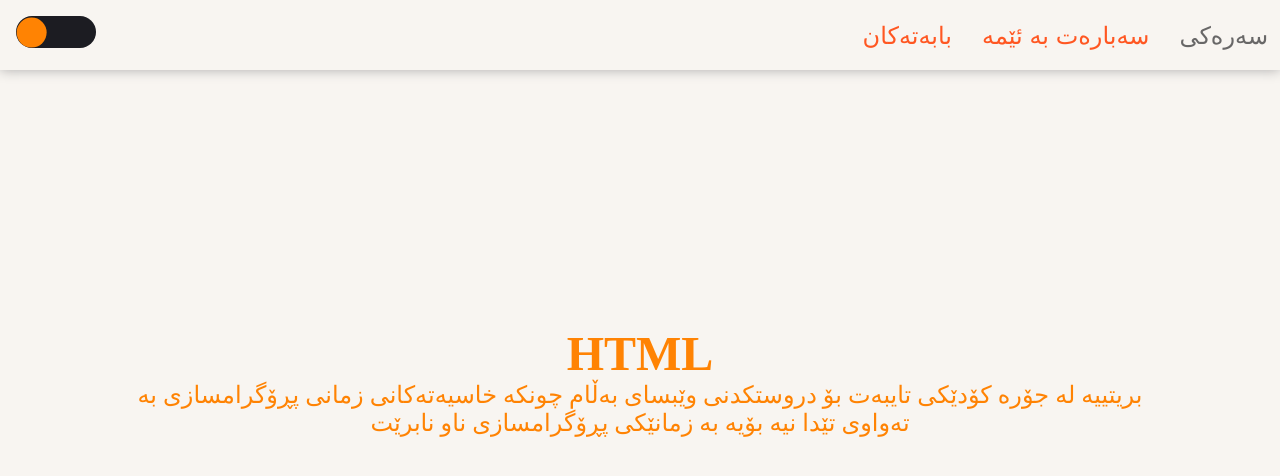
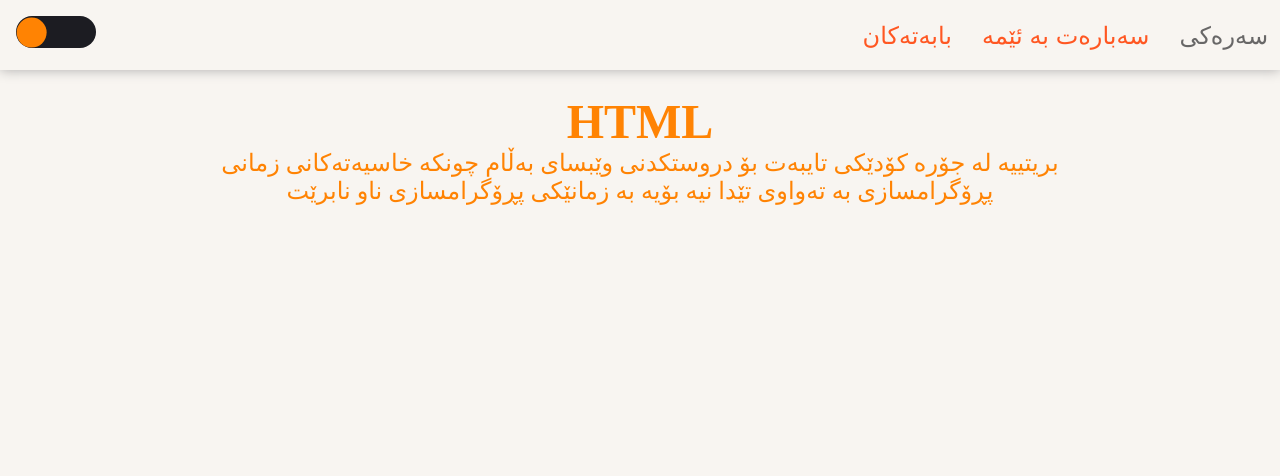
Before and after one commit to k97-Media/k97-Media.github.io, a Jekyll site: the page built from topics/html.md, in a window 1280 px wide. Shown: the top 476 px of the page. Built offline with Jekyll 4.4.1, drawn with Linux system fonts in a browser that asks for light colours; some web fonts are replaced.

Commit message:
Addd better styles

```diff
--- a/_layouts/topic-page.html
+++ b/_layouts/topic-page.html
@@ -4,7 +4,7 @@
     <nav>
       {%include header.html%}
     </nav>
-    <div class="container">
+    <div class="topic-container">
       {{content}}
     </div>
 
--- a/_sass/includes/page.scss
+++ b/_sass/includes/page.scss
@@ -3,11 +3,12 @@
 	font-size: 1.5rem;
 }
 
-.topics{
+.topics {
 	margin: 1em auto;
 	display: flex;
 	align-items: center;
 	justify-content: center;
+	flex-wrap: wrap;
 	width: 85%;
 }
 
--- a/_sass/includes/topic-page.scss
+++ b/_sass/includes/topic-page.scss
@@ -1,3 +1,5 @@
-.container {
+.topic-container {
 	color: $primary;
+	margin: 1em auto;
+	width: 75%;
 }
```
